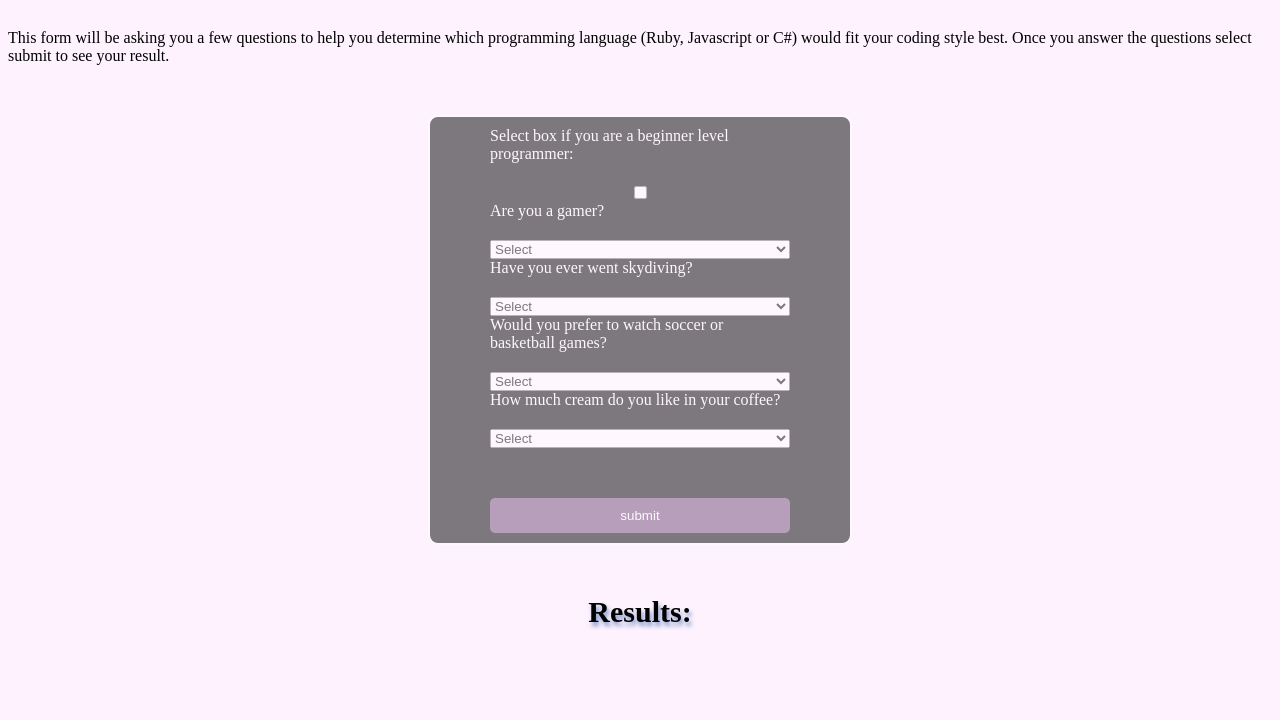
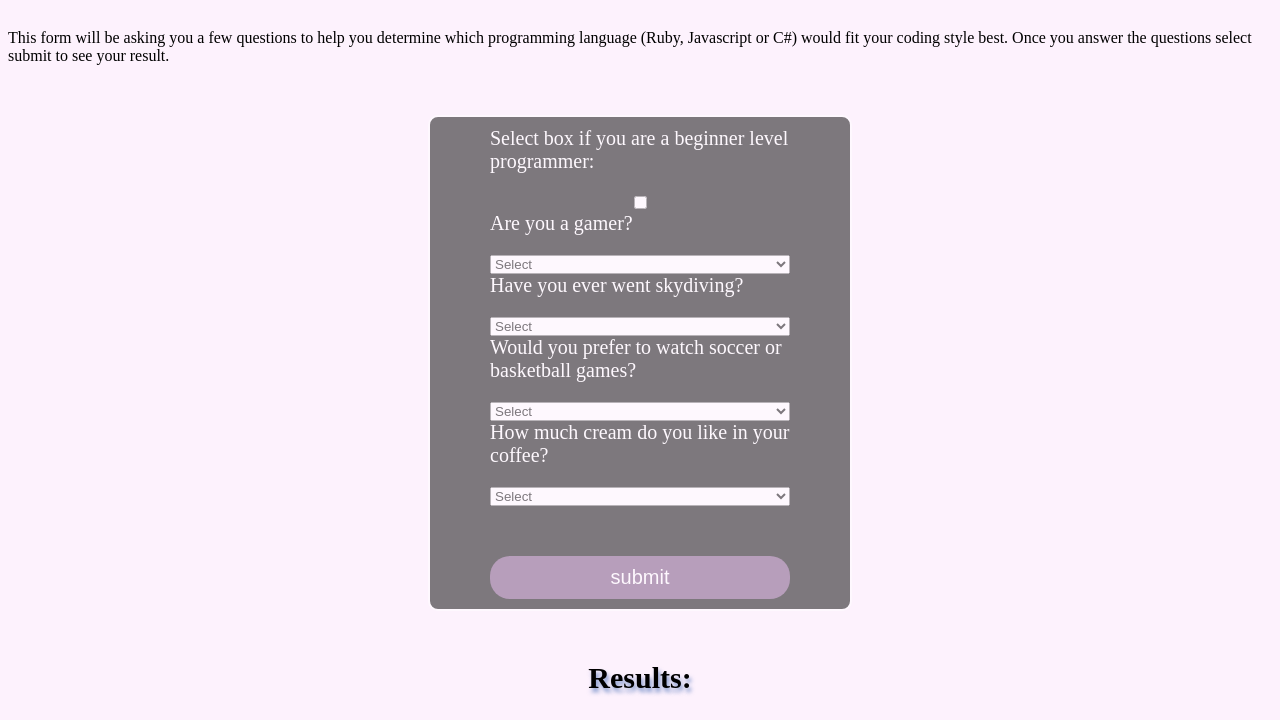
Before and after one commit to helenayele1/Programming-Language-Suggestor, a plain HTML site: page index.html in a window 1280 px wide. Shown: the part 108-828 px from the top of the page. Before the commit the page ends 800 px from the top, so only its background shows below. Drawn offline with Linux system fonts and the light colour scheme.

Commit message:
update form sizing

```diff
--- a/css/styles.css
+++ b/css/styles.css
@@ -24,6 +24,8 @@ h1, h2 {
   label {
     display: block;
     margin-bottom: 20px;
+    border: 2px;
+    font-size: 20px
   }
 
   .box {
@@ -44,8 +46,9 @@ h1, h2 {
     color: #fff;
     border: none;
     padding: 10px 20px;
-    border-radius: 5px;
+    border-radius: 20px;
     cursor: pointer;
+    font-size: 20px
   }
 
   #result {
```
